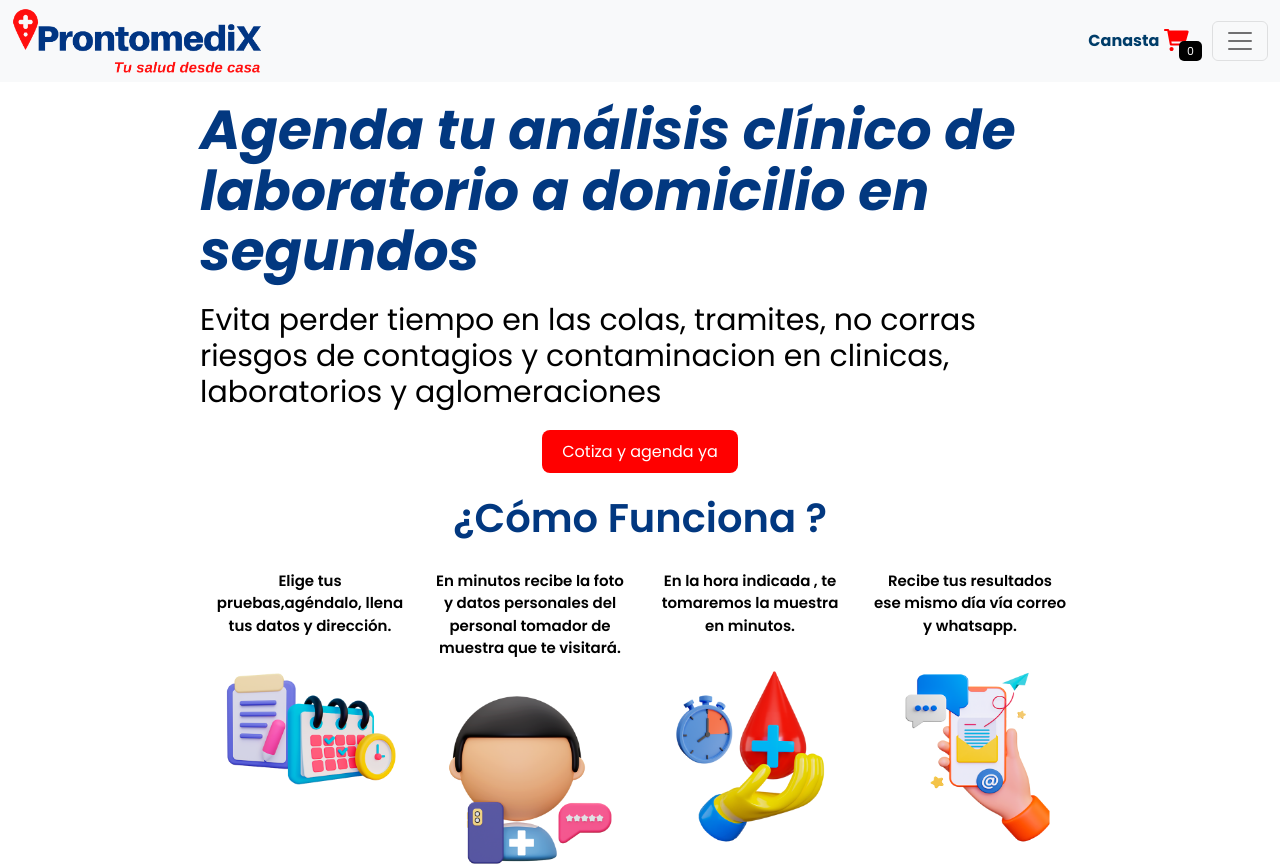
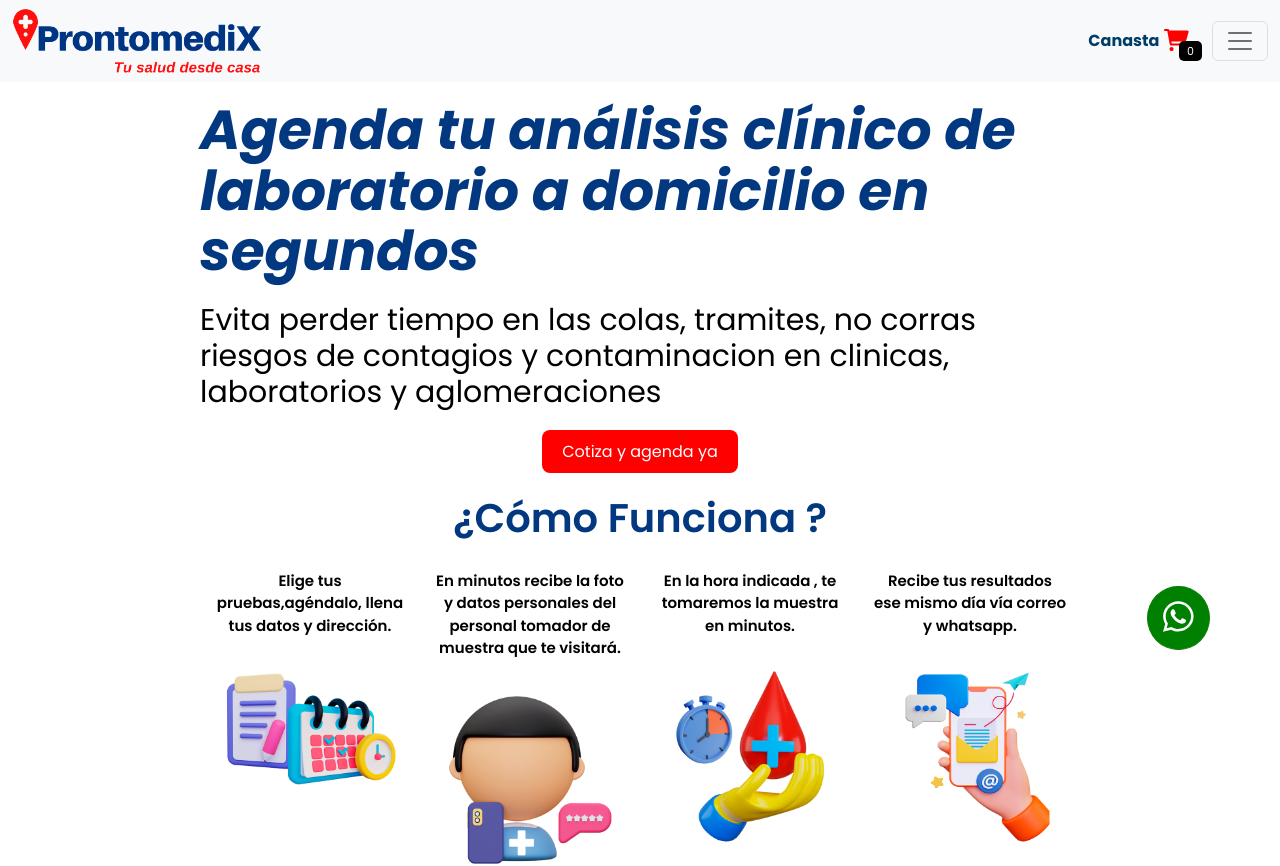
Before and after one commit to cristhian-fernandez/prontomedix, a React (Create React App) app in the folder client/: page / in a window 1280 px wide. Shown: the top 866 px of the page. Built offline with nearby package versions, Linux system fonts and the light colour scheme; no server answers.

Commit message:
last changed home whatsapp

```diff
--- a/client/src/Pages/Home/Home.jsx
+++ b/client/src/Pages/Home/Home.jsx
@@ -11,6 +11,7 @@ import agendar from '../../img/agendar.png';
 import datos_personales from '../../img/datos_personales.png';
 import muestras from '../../img/muestras.png';
 import resultados from '../../img/resultados.png';
+import Whatsapp from '../../components/Whatsapp/Whatshap';
 
 function Home() {
     const tests = useSelector((state) => state.tests);
@@ -86,6 +87,7 @@ function Home() {
                 </p>
 
             </div>
+            <Whatsapp />
         </div>
     );
 }
--- /dev/null
+++ b/client/src/components/Whatsapp/Whatsapp.module.css
@@ -0,0 +1,12 @@
+.whatsapp button{
+    font-size: 35px;
+    color: #fff;
+    background-color: green;
+    border: 1px solid green;
+    position: fixed;
+    z-index: 999;
+    bottom: 150px;
+    right: 70px;
+    border-radius: 50%;
+    padding: 5px 15px;
+}
--- /dev/null
+++ b/client/src/components/Whatsapp/Whatshap.jsx
@@ -0,0 +1,20 @@
+import styles from  './Whatsapp.module.css';
+
+function Whatsapp() {
+    const onClick = ()=>{
+        let text = '';
+            text += `Hola! Prontomedic, quiero hacerles algunas consulta`;
+            text += `. Muchas gracias! `;
+            const encodeText = encodeURI(text);
+            const urlWhatsapp = `https://api.whatsapp.com/send?phone=+51913452643&text=${encodeText}`;
+            window.open(urlWhatsapp);
+    }
+    return (
+        <div className={styles.whatsapp}>
+
+            <button onClick={onClick}><i class="fa-brands fa-whatsapp"></i></button>
+        </div>
+    );
+}
+
+export default Whatsapp;
```
